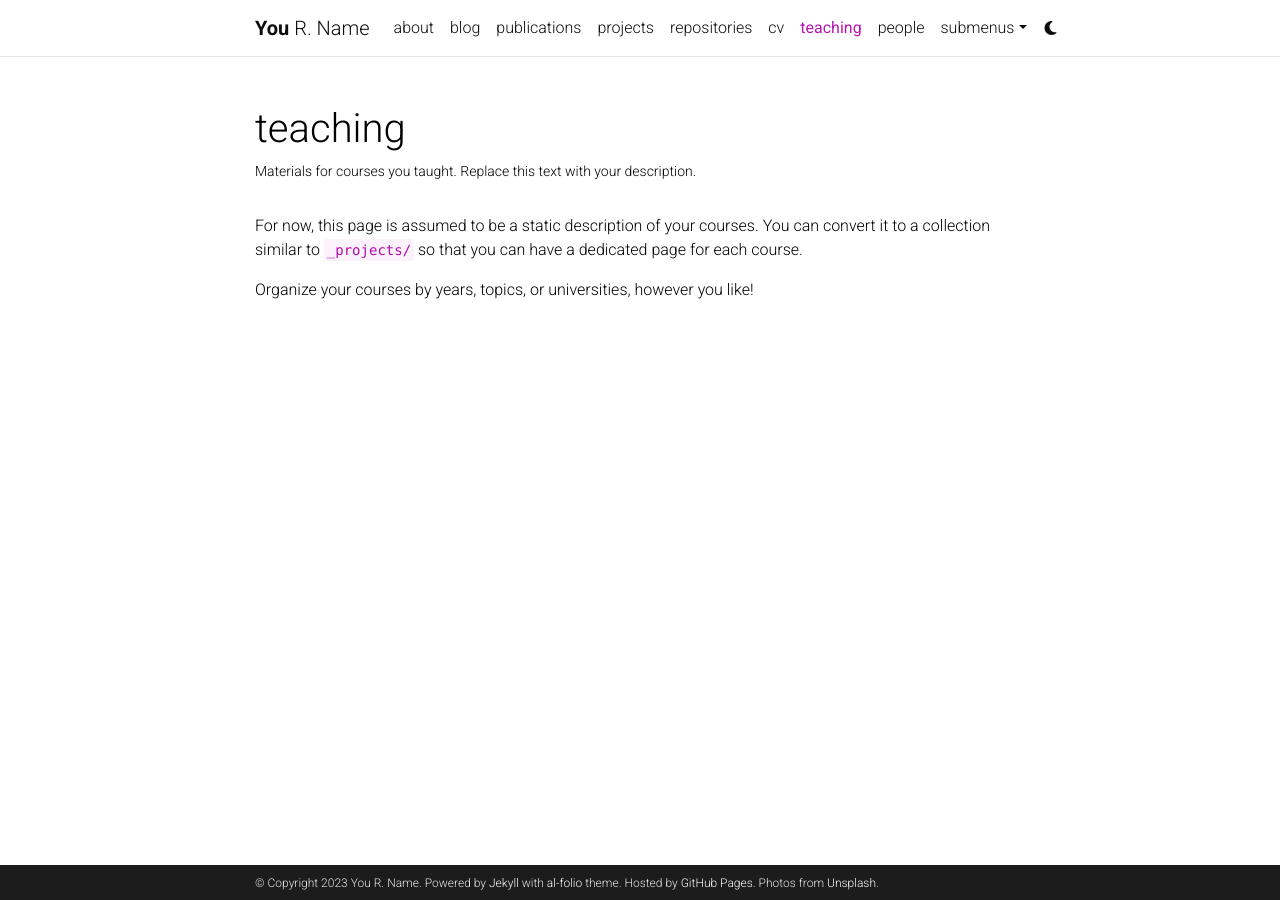
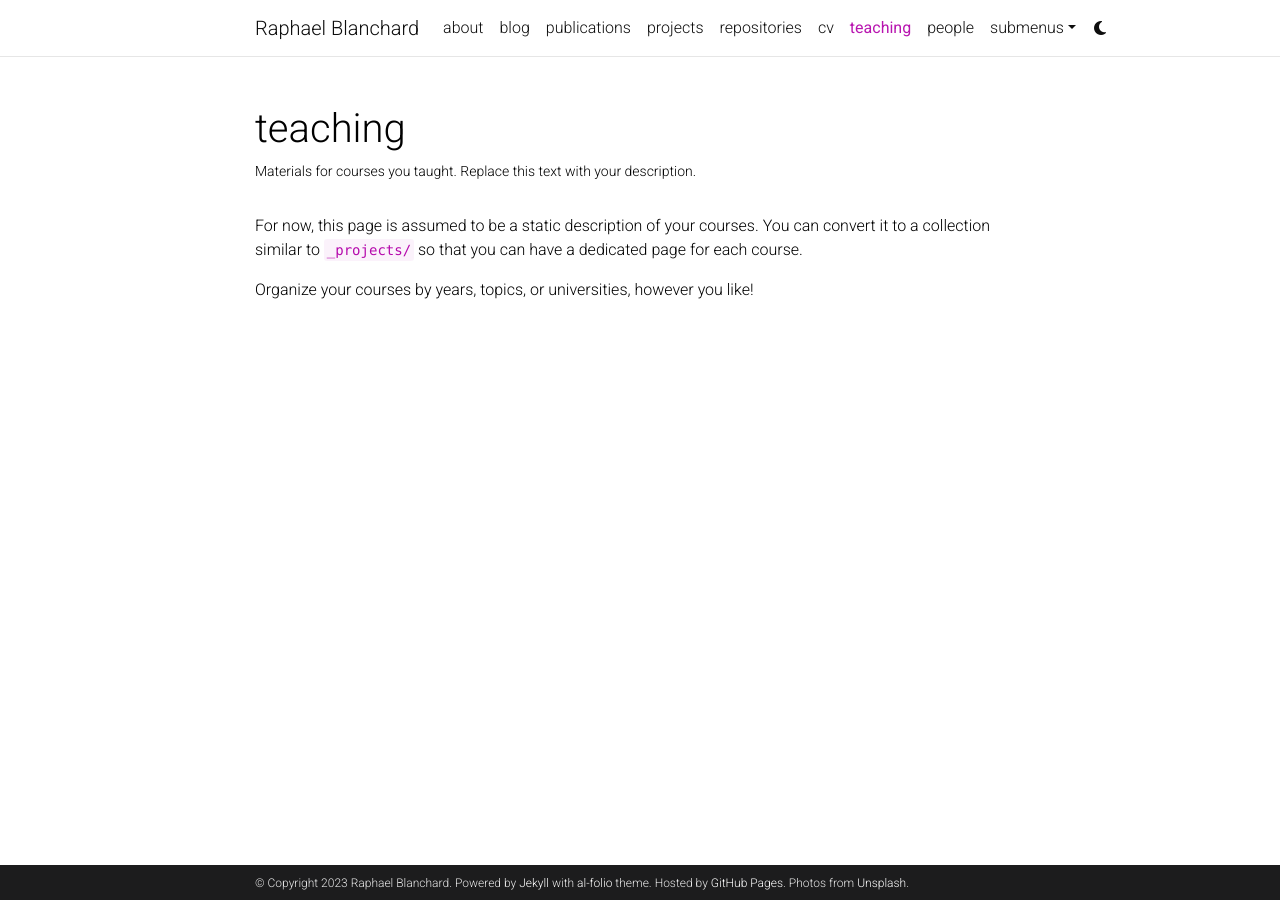
Before and after one commit to raphael-blanchard/raphael-blanchard.github.io, a Jekyll site: the page built from _pages/teaching.md, in a window 1280 px wide. Built offline with Jekyll 4.4.1, drawn with Linux system fonts in a browser that asks for light colours; comment, search, counter and statistics services are not loaded; a style sheet for code colours, icons or effects is not loaded.

Commit message:
first commit

```diff
--- a/_config.yml
+++ b/_config.yml
@@ -2,11 +2,11 @@
 # Site settings
 # -----------------------------------------------------------------------------
 
-title: blank # the website title (if blank, full name will be used instead)
-first_name: You
-middle_name: R.
-last_name: Name
-email: you@example.com
+title: Raphael Blanchard # the website title (if blank, full name will be used instead)
+first_name: Raphael
+middle_name:
+last_name: Blanchard
+email:
 description: > # the ">" symbol means to ignore newlines until "footer_text:"
   A simple, whitespace theme for academics. Based on [*folio](https://github.com/bogoli/-folio) design.
 footer_text: >
@@ -18,8 +18,8 @@
 lang: en # the language of your site (for example: en, fr, cn, ru, etc.)
 icon: ⚛️  # the emoji used as the favicon (alternatively, provide image name in /assets/img/)
 
-url: https://alshedivat.github.io # the base hostname & protocol for your site
-baseurl: /al-folio # the subpath of your site, e.g. /blog/
+url: https://raphael-blanchard.github.io # the base hostname & protocol for your site
+baseurl: / # the subpath of your site, e.g. /blog/
 last_updated: false # set to true if you want to display last updated in the footer
 impressum_path:  # set to path to include impressum link in the footer, use the same path as permalink in a page, helps to conform with EU GDPR
 
```
